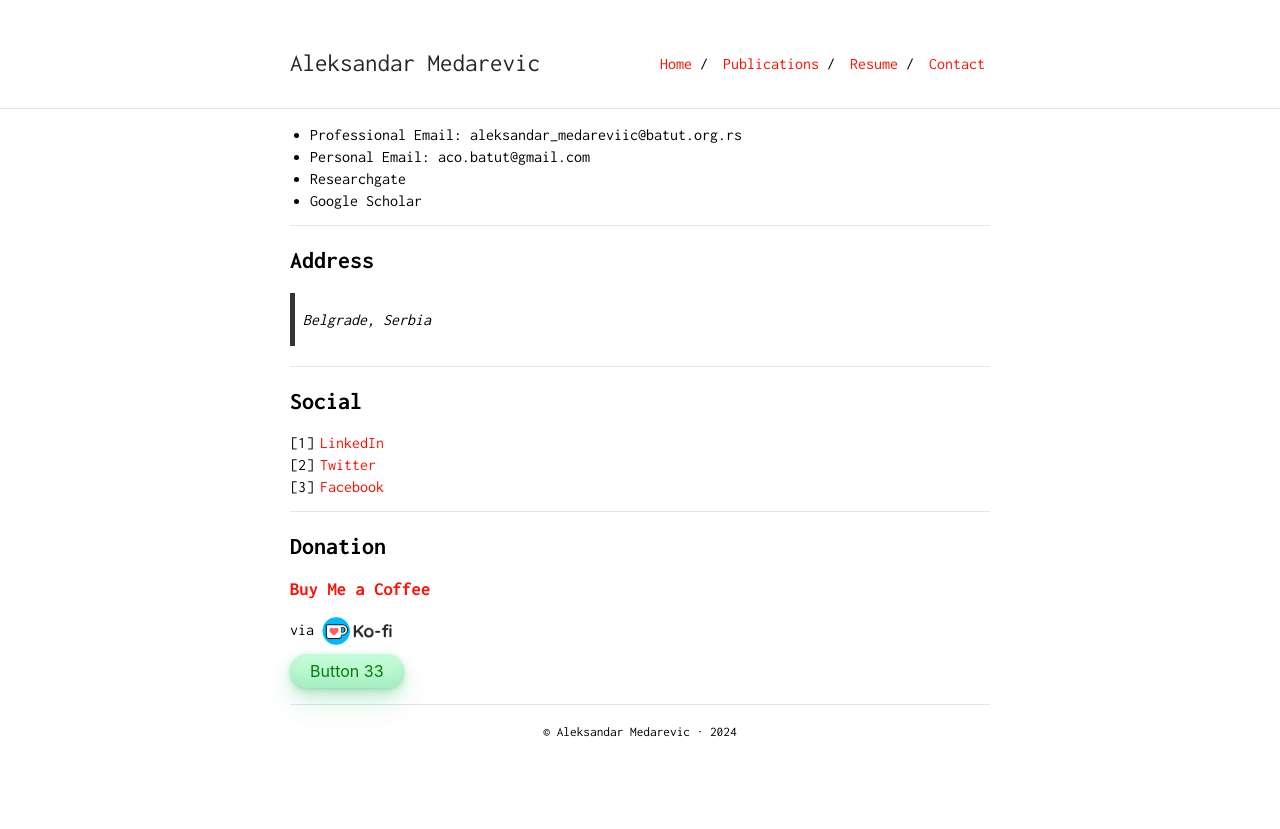
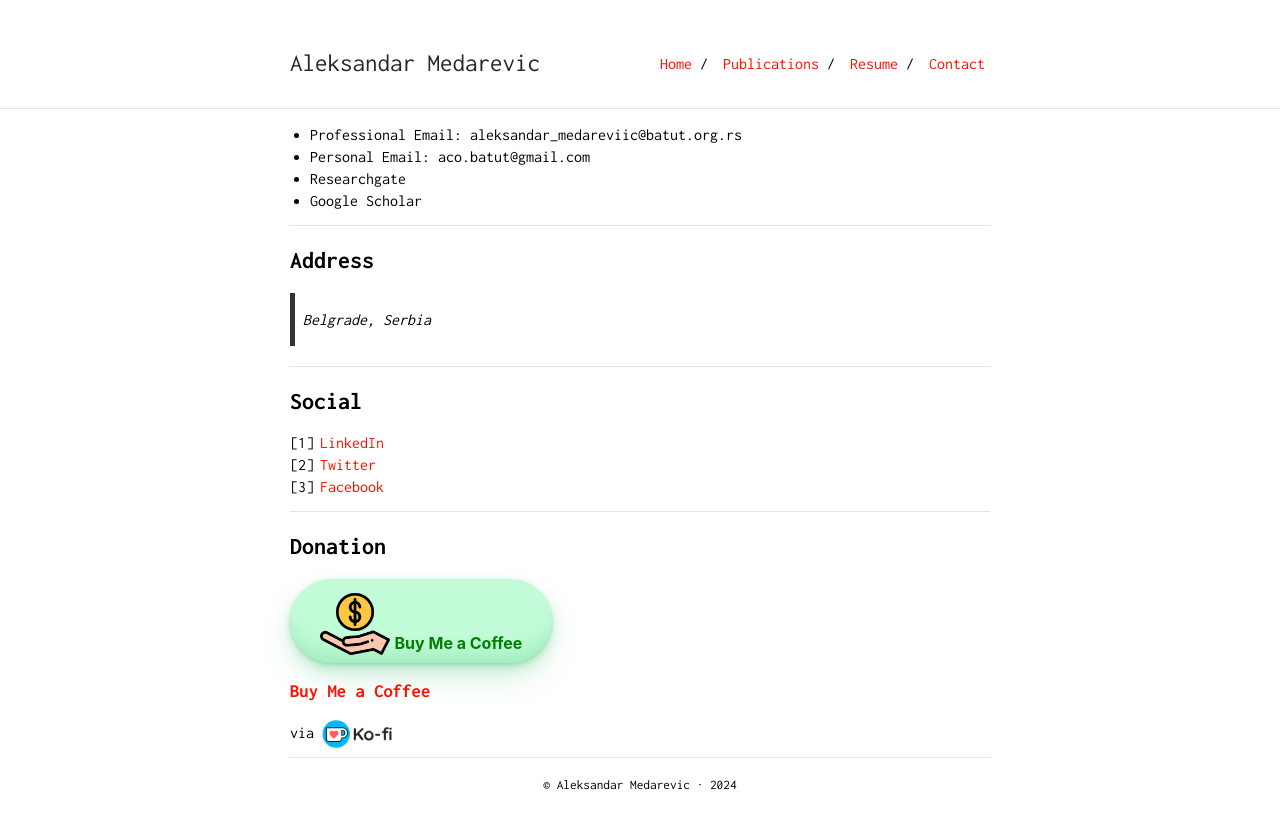
Before and after one commit to AleksandarMedarevic/personal_web_site, a Jekyll site: the page built from contact.md, in a window 1280 px wide. Shown: the top 829 px of the page. Built offline with Jekyll 4.4.1, drawn with Linux system fonts in a browser that asks for light colours.

Commit message:
edit contact.md

```diff
--- a/_includes/button.html
+++ b/_includes/button.html
@@ -1,6 +1,6 @@
 <style>
   /* CSS */
-.button-33 {
+.button-1 {
   background-color: #c2fbd7;
   border-radius: 100px;
   box-shadow: rgba(44, 187, 99, .2) 0 -25px 18px -14px inset,rgba(44, 187, 99, .15) 0 1px 2px,rgba(44, 187, 99, .15) 0 2px 4px,rgba(44, 187, 99, .15) 0 4px 8px,rgba(44, 187, 99, .15) 0 8px 16px,rgba(44, 187, 99, .15) 0 16px 32px;
@@ -8,7 +8,7 @@
   cursor: pointer;
   display: inline-block;
   font-family: CerebriSans-Regular,-apple-system,system-ui,Roboto,sans-serif;
-  padding: 7px 20px;
+  padding: 10px 30px;
   text-align: center;
   text-decoration: none;
   transition: all 250ms;
@@ -19,10 +19,10 @@
   touch-action: manipulation;
 }
 
-.button-33:hover {
+.button-1:hover {
   box-shadow: rgba(44,187,99,.35) 0 -25px 18px -14px inset,rgba(44,187,99,.25) 0 1px 2px,rgba(44,187,99,.25) 0 2px 4px,rgba(44,187,99,.25) 0 4px 8px,rgba(44,187,99,.25) 0 8px 16px,rgba(44,187,99,.25) 0 16px 32px;
   transform: scale(1.05) rotate(-1deg);
 }
 </style>
 <!-- HTML !-->
-<button class="button-33" role="button">Button 33</button>
+<a target="_blank" href="https://ko-fi.com/aleksandar8232"><button  class="button-1" role="button"><span><img src="/543530.png" width="20px" height="auto" alt="Buy Me a Coffee"> </span><span style="margin-top: -15px;"><strong>Buy Me a Coffee</strong></span></button></a>
--- a/contact.md
+++ b/contact.md
@@ -36,9 +36,8 @@ is_contact: true
 
 ## Donation
 
+{% include button.html %}
+
 ### [Buy Me a Coffee](https://ko-fi.com/aleksandar8232)
 
 via [![](Kofi-logo.png)](https://ko-fi.com)
-
-
-{% include button.html %}
```
